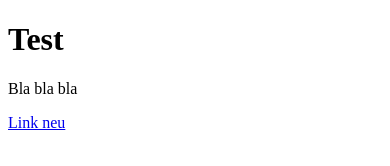
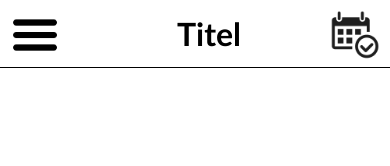
Before and after one commit to ctool-lenggi/phonegap-test, a plain HTML site: page index.html in a window 390 px wide. Drawn offline with Linux system fonts and the light colour scheme; some packages are replaced by stand-ins of ours.

Commit message:
add header

```diff
--- a/css/index.css
+++ b/css/index.css
@@ -1,115 +1,33 @@
-/*
- * Licensed to the Apache Software Foundation (ASF) under one
- * or more contributor license agreements.  See the NOTICE file
- * distributed with this work for additional information
- * regarding copyright ownership.  The ASF licenses this file
- * to you under the Apache License, Version 2.0 (the
- * "License"); you may not use this file except in compliance
- * with the License.  You may obtain a copy of the License at
- *
- * http://www.apache.org/licenses/LICENSE-2.0
- *
- * Unless required by applicable law or agreed to in writing,
- * software distributed under the License is distributed on an
- * "AS IS" BASIS, WITHOUT WARRANTIES OR CONDITIONS OF ANY
- * KIND, either express or implied.  See the License for the
- * specific language governing permissions and limitations
- * under the License.
- */
-* {
-    -webkit-tap-highlight-color: rgba(0,0,0,0); /* make transparent link selection, adjust last value opacity 0 to 1.0 */
+*{
+    font-family: Calibri;
+    font-size: 11pt;
+}
+body{
+    padding: 0;
+    margin: 0;
+}
+#menu{
+    position: fixed;
+    width: 100%;
+    border-bottom: 1px solid #000;
+}
+#menuIcon, #bookingIcon{
+    position: absolute;
+    top: 10px;
+    width: 50px;
+}
+#menuIcon{
+    left: 10px;
+}
+#bookingIcon{
+    right: 10px;
 }
 
-body {
-    -webkit-touch-callout: none;                /* prevent callout to copy image, etc when tap to hold */
-    -webkit-text-size-adjust: none;             /* prevent webkit from resizing text to fit */
-    -webkit-user-select: none;                  /* prevent copy paste, to allow, change 'none' to 'text' */
-    background-color:#E4E4E4;
-    background-image:linear-gradient(top, #A7A7A7 0%, #E4E4E4 51%);
-    background-image:-webkit-linear-gradient(top, #A7A7A7 0%, #E4E4E4 51%);
-    background-image:-ms-linear-gradient(top, #A7A7A7 0%, #E4E4E4 51%);
-    background-image:-webkit-gradient(
-        linear,
-        left top,
-        left bottom,
-        color-stop(0, #A7A7A7),
-        color-stop(0.51, #E4E4E4)
-    );
-    background-attachment:fixed;
-    font-family:'HelveticaNeue-Light', 'HelveticaNeue', Helvetica, Arial, sans-serif;
-    font-size:12px;
-    height:100%;
-    margin:0px;
-    padding:0px;
-    text-transform:uppercase;
-    width:100%;
+#title{
+    padding: 14px;
+    margin:0;
+    width: 100%;
+    font-weight: bold;
+    font-size: 24pt;
+    text-align: center;
 }
-
-/* Portrait layout (default) */
-.app {
-    background:url(../img/logo.png) no-repeat center top; /* 170px x 200px */
-    position:absolute;             /* position in the center of the screen */
-    left:50%;
-    top:50%;
-    height:50px;                   /* text area height */
-    width:225px;                   /* text area width */
-    text-align:center;
-    padding:180px 0px 0px 0px;     /* image height is 200px (bottom 20px are overlapped with text) */
-    margin:-115px 0px 0px -112px;  /* offset vertical: half of image height and text area height */
-                                   /* offset horizontal: half of text area width */
-}
-
-/* Landscape layout (with min-width) */
-@media screen and (min-aspect-ratio: 1/1) and (min-width:400px) {
-    .app {
-        background-position:left center;
-        padding:75px 0px 75px 170px;  /* padding-top + padding-bottom + text area = image height */
-        margin:-90px 0px 0px -198px;  /* offset vertical: half of image height */
-                                      /* offset horizontal: half of image width and text area width */
-    }
-}
-
-h1 {
-    font-size:24px;
-    font-weight:normal;
-    margin:0px;
-    overflow:visible;
-    padding:0px;
-    text-align:center;
-}
-
-.event {
-    border-radius:4px;
-    -webkit-border-radius:4px;
-    color:#FFFFFF;
-    font-size:12px;
-    margin:0px 30px;
-    padding:2px 0px;
-}
-
-.event.listening {
-    background-color:#333333;
-    display:block;
-}
-
-.event.received {
-    background-color:#4B946A;
-    display:none;
-}
-
-@keyframes fade {
-    from { opacity: 1.0; }
-    50% { opacity: 0.4; }
-    to { opacity: 1.0; }
-}
-
-@-webkit-keyframes fade {
-    from { opacity: 1.0; }
-    50% { opacity: 0.4; }
-    to { opacity: 1.0; }
-}
-
-.blink {
-    animation:fade 3000ms infinite;
-    -webkit-animation:fade 3000ms infinite;
-}
--- a/index.html
+++ b/index.html
@@ -1,24 +1,4 @@
 <!DOCTYPE html>
-<!--
-    Copyright (c) 2012-2016 Adobe Systems Incorporated. All rights reserved.
-
-    Licensed to the Apache Software Foundation (ASF) under one
-    or more contributor license agreements.  See the NOTICE file
-    distributed with this work for additional information
-    regarding copyright ownership.  The ASF licenses this file
-    to you under the Apache License, Version 2.0 (the
-    "License"); you may not use this file except in compliance
-    with the License.  You may obtain a copy of the License at
-
-    http://www.apache.org/licenses/LICENSE-2.0
-
-    Unless required by applicable law or agreed to in writing,
-    software distributed under the License is distributed on an
-    "AS IS" BASIS, WITHOUT WARRANTIES OR CONDITIONS OF ANY
-     KIND, either express or implied.  See the License for the
-    specific language governing permissions and limitations
-    under the License.
--->
 <html>
 
 <head>
@@ -28,40 +8,28 @@
     <meta name="viewport" content="user-scalable=no, initial-scale=1, maximum-scale=1, minimum-scale=1, width=device-width" />
     <!-- This is a wide open CSP declaration. To lock this down for production, see below. -->
     <meta http-equiv="Content-Security-Policy" content="default-src * 'unsafe-inline'; style-src 'self' 'unsafe-inline'; media-src *" />
-    <!-- Good default declaration:
-    * gap: is required only on iOS (when using UIWebView) and is needed for JS->native communication
-    * https://ssl.gstatic.com is required only on Android and is needed for TalkBack to function properly
-    * Disables use of eval() and inline scripts in order to mitigate risk of XSS vulnerabilities. To change this:
-        * Enable inline JS: add 'unsafe-inline' to default-src
-        * Enable eval(): add 'unsafe-eval' to default-src
-    * Create your own at http://cspisawesome.com
-    -->
-    <!-- <meta http-equiv="Content-Security-Policy" content="default-src 'self' data: gap: 'unsafe-inline' https://ssl.gstatic.com; style-src 'self' 'unsafe-inline'; media-src *" /> -->
 
-    <!--<link rel="stylesheet" type="text/css" href="css/index.css" /> -->
+    <link rel="stylesheet" type="text/css" href="css/index.css" />
     <title>Hello World</title>
 </head>
 
 <body>
     <div class="app">
-        <!--
-        <h1>PhoneGap</h1>
-        <div id="deviceready" class="blink">
-            <p class="event listening">Connecting to Device</p>
-            <p class="event received">Device is Ready</p>
+        <div id="menu">
+            <img id="menuIcon" src="./img/menu.png" alt="Menu" />
+            <p id="title">Titel</p>
+            <img id="bookingIcon" src="./img/booking.png" alt="Booking" />
         </div>
-        -->
-        <h1>Test</h1>
-        <p>Bla bla bla</p>
-        <p><a href="./test.html">Link neu</a></p>
+        <div id="content"></div>
+        <div id="footer"></div>
     </div>
     <script type="text/javascript" src="cordova.js"></script>
     <script type="text/javascript" src="js/index.js"></script>
-    <!--
+
     <script type="text/javascript">
         app.initialize();
     </script>
-    -->
+
 </body>
 
 </html>
--- a/js/index.js
+++ b/js/index.js
@@ -26,24 +26,12 @@ var app = {
     // Bind any events that are required on startup. Common events are:
     // 'load', 'deviceready', 'offline', and 'online'.
     bindEvents: function() {
-        document.addEventListener('deviceready', this.onDeviceReady, false);
+        document.addEventListener('deviceready', this.onDeviceReady.bind(this), false);
     },
     // deviceready Event Handler
     //
-    // The scope of 'this' is the event. In order to call the 'receivedEvent'
-    // function, we must explicitly call 'app.receivedEvent(...);'
-    onDeviceReady: function() {
-        app.receivedEvent('deviceready');
-    },
-    // Update DOM on a Received Event
-    receivedEvent: function(id) {
-        var parentElement = document.getElementById(id);
-        var listeningElement = parentElement.querySelector('.listening');
-        var receivedElement = parentElement.querySelector('.received');
-
-        listeningElement.setAttribute('style', 'display:none;');
-        receivedElement.setAttribute('style', 'display:block;');
-
-        console.log('Received Event: ' + id);
+    onDeviceReady: function () {
+        console.log('hallo');
+        document.getElementById('title').innerHTML('Gugus');
     }
 };
```
Also changed, not shown: img/booking.png (added), img/menu.png (added), 1 other file.
